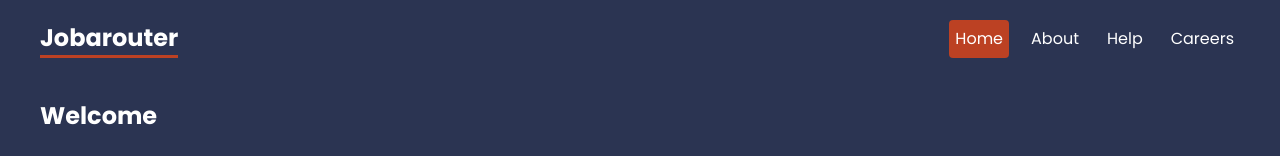
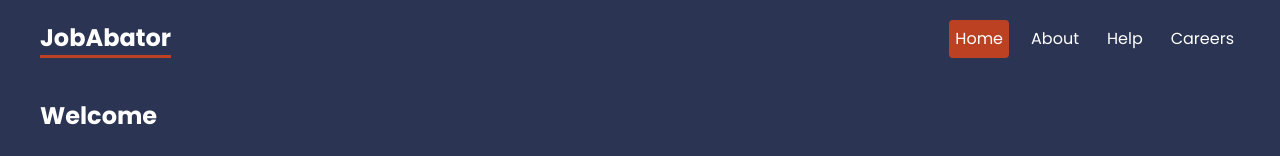
Before and after one commit to a-curia/react-max, a React (Create React App) app: page / in a window 1280 px wide. Shown: the top 156 px of the page. Built offline with nearby package versions, Linux system fonts and the light colour scheme.

Commit message:
breadcrums

```diff
--- a/src/components/Breadcrumbs.js
+++ b/src/components/Breadcrumbs.js
@@ -12,7 +12,7 @@ export default function Breadcrumbs() {
     .split("/")
     .filter((crumb) => crumb !== "")
     .map((crumb) => {
-      currentLink = +`/${crumb}`;
+      currentLink += `/${crumb}`;
 
       return (
         <div className="crumb" key={crumb}>
--- a/src/layouts/RootLayout.js
+++ b/src/layouts/RootLayout.js
@@ -6,7 +6,7 @@ export default function RootLayout() {
     <div className="root-layout">
       <header>
         <nav>
-          <h1>Jobarouter</h1>
+          <h1>JobAbator</h1>
           <NavLink to="/">Home</NavLink>
           <NavLink to="about">About</NavLink>
           <NavLink to="help">Help</NavLink>
```
